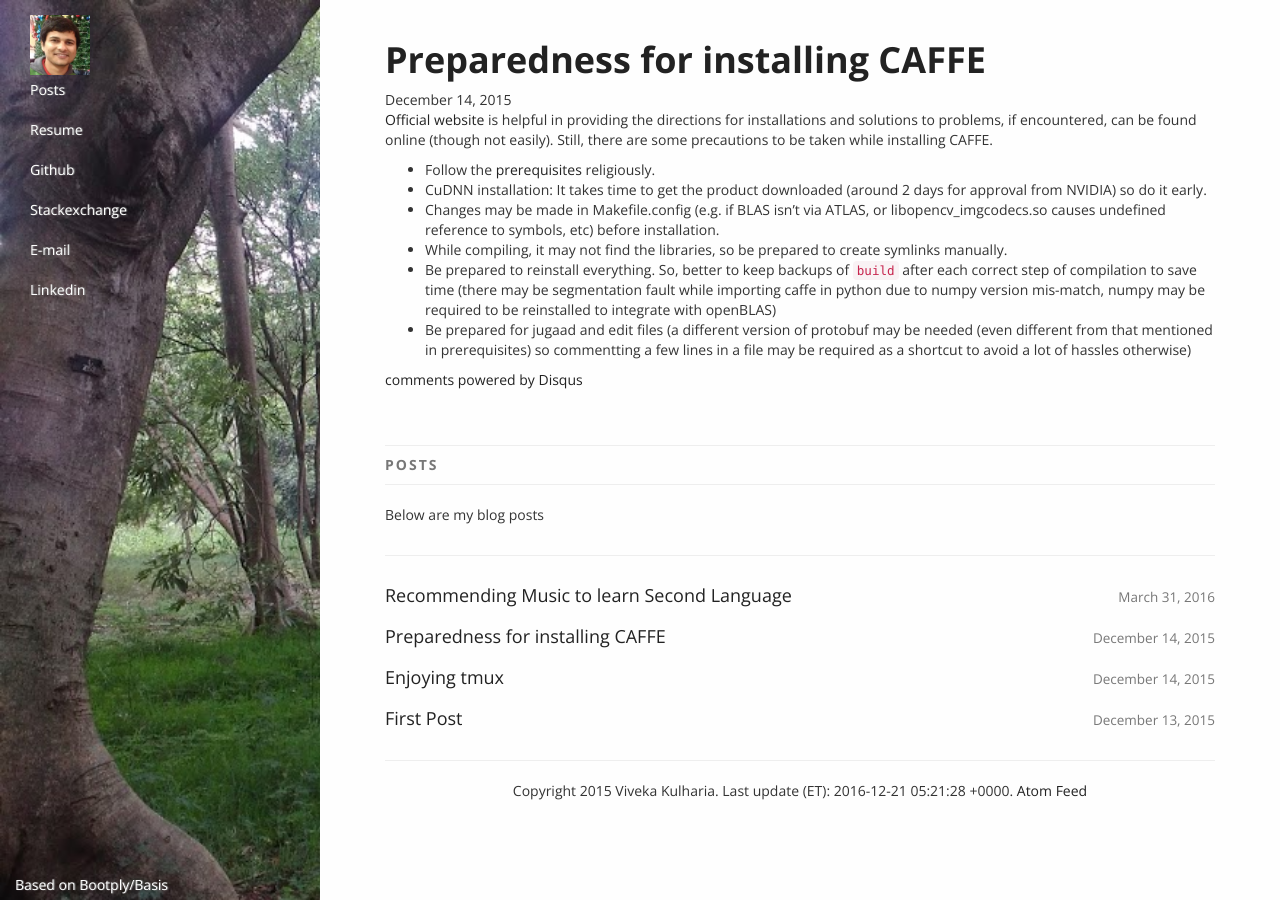
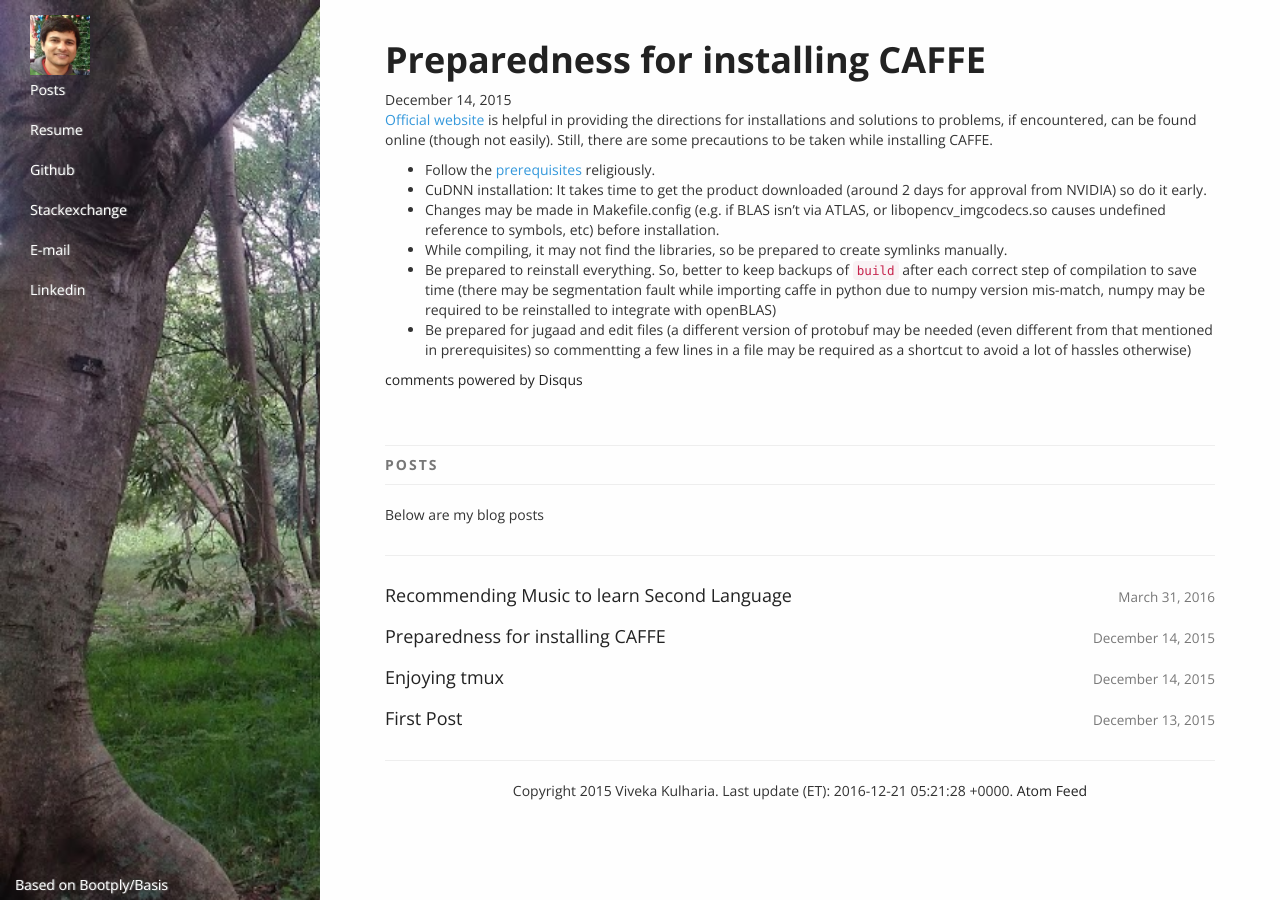
Before and after one commit to vivkul/vivkul.github.io, a Jekyll site: the page built from _posts/2015-12-14-Preparedness-for-installing-CAFFE.md, in a window 1280 px wide. Built offline with Jekyll 4.4.1, drawn with Linux system fonts in a browser that asks for light colours; nearby versions of some CDN libraries; comment, search, counter and statistics services are not loaded.

Commit message:
Update 2015-12-14-Preparedness-for-installing-CAFFE.md

```diff
--- a/_posts/2015-12-14-Preparedness-for-installing-CAFFE.md
+++ b/_posts/2015-12-14-Preparedness-for-installing-CAFFE.md
@@ -4,9 +4,9 @@ title:  "Preparedness for installing CAFFE"
 comments: true
 ---
 
-[Official website](http://caffe.berkeleyvision.org/installation.html) is helpful in providing the directions for installations and solutions to problems, if encountered, can be found online (though not easily). Still, there are some precautions to be taken while installing CAFFE.
+[<font color="#3498DB">Official website</font>](http://caffe.berkeleyvision.org/installation.html) is helpful in providing the directions for installations and solutions to problems, if encountered, can be found online (though not easily). Still, there are some precautions to be taken while installing CAFFE.
 
-- Follow the [prerequisites](http://caffe.berkeleyvision.org/installation.html#prerequisites) religiously.
+- Follow the [<font color="#3498DB">prerequisites</font>](http://caffe.berkeleyvision.org/installation.html#prerequisites) religiously.
 - CuDNN installation: It takes time to get the product downloaded (around 2 days for approval from NVIDIA) so do it early.
 - Changes may be made in Makefile.config (e.g. if BLAS isn't via ATLAS, or libopencv_imgcodecs.so causes undefined reference to symbols, etc) before installation.
 - While compiling, it may not find the libraries, so be prepared to create symlinks manually.
```
